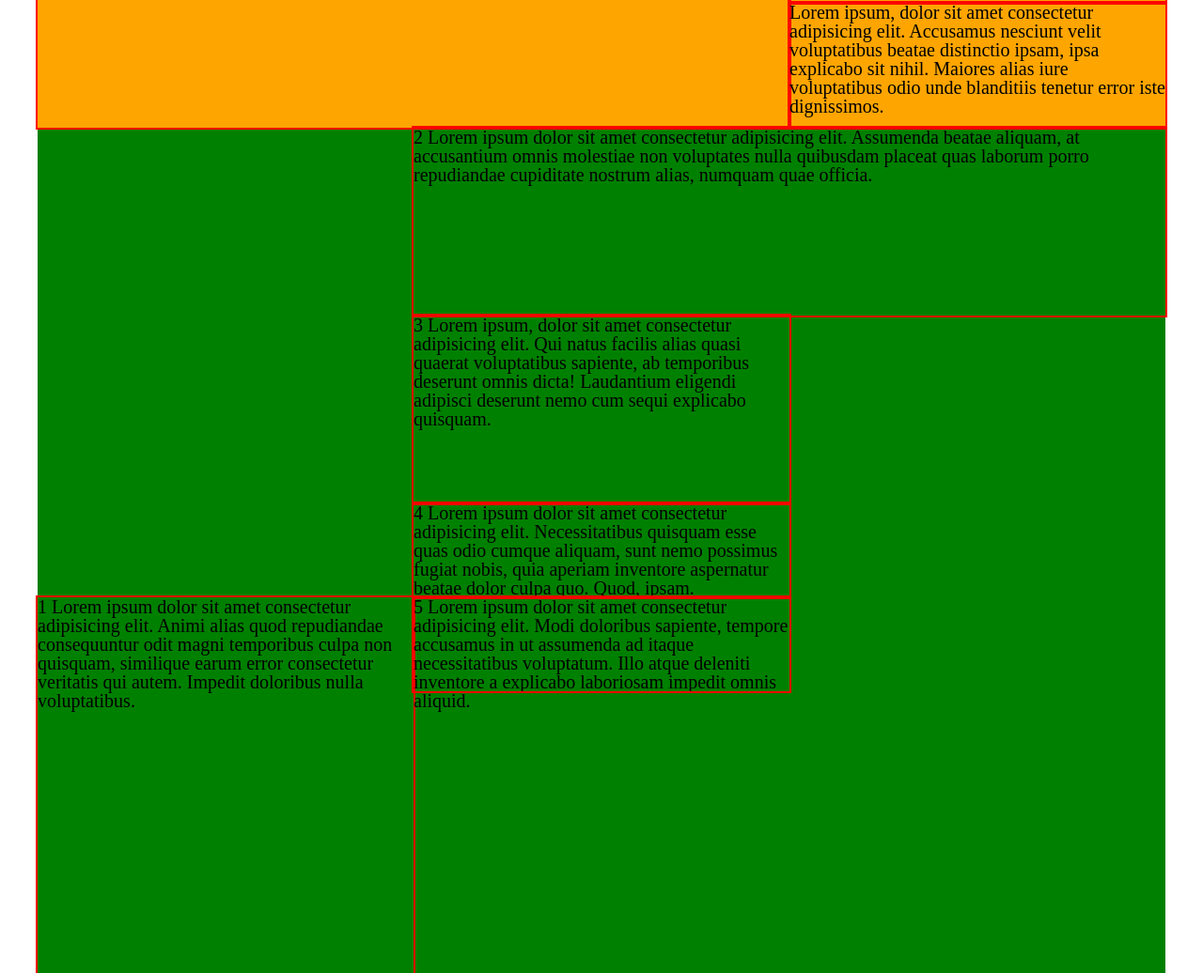
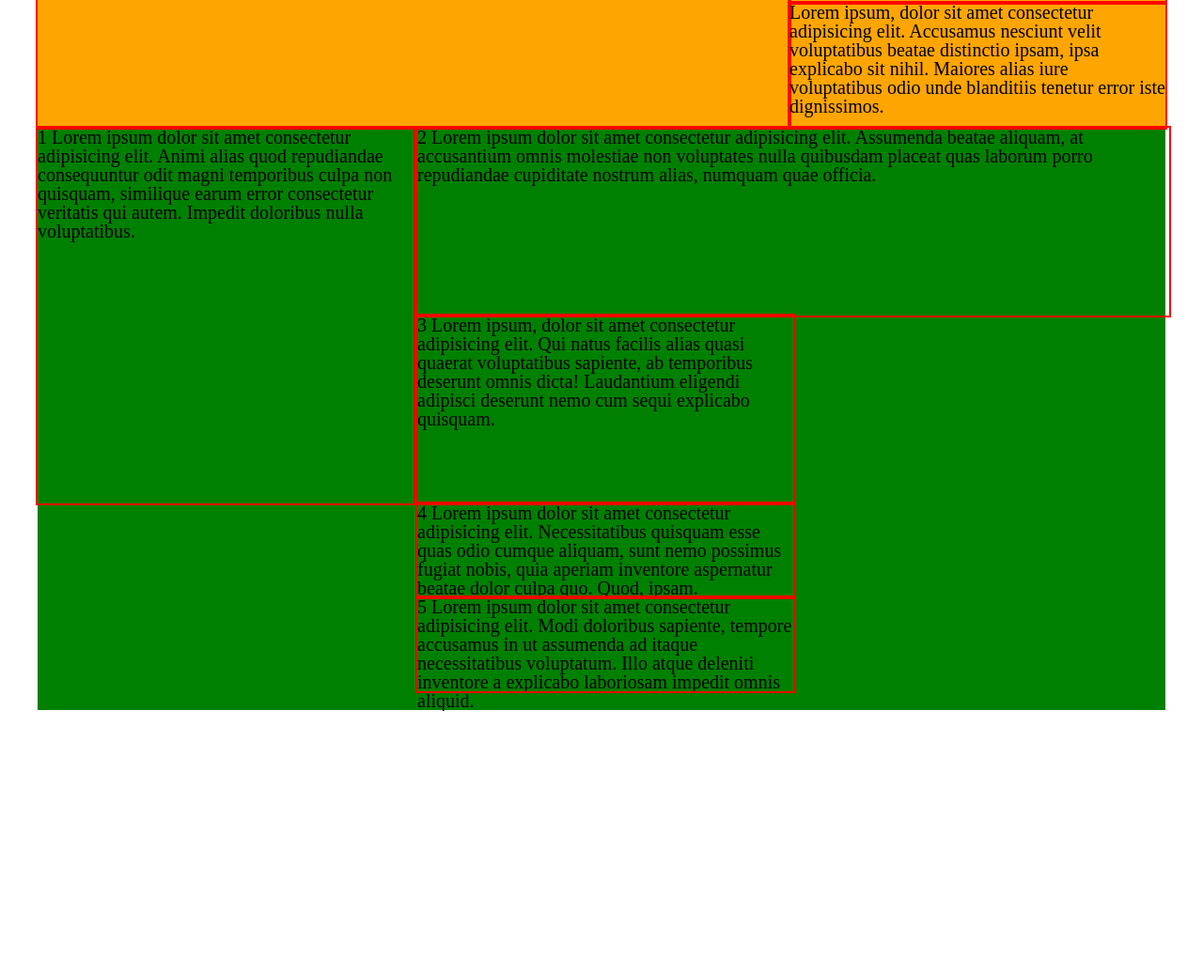
Before and after one commit to ShadowMoradY/HW-6, a plain HTML site: page index.html in a window 1280 px wide. Shown: the part 664-1700 px from the top of the page at 94% size. After the commit the page ends 1421 px from the top, so only its background shows below. Drawn offline with Linux system fonts and the light colour scheme.

Commit message:
changeinline

```diff
--- a/css/styles.css
+++ b/css/styles.css
@@ -50,7 +50,6 @@
 
 .third-block {
     background: green;
-    font-size: 0;
 }
 .third-block>div {
     width: 400px;
@@ -78,7 +77,6 @@
 
 .d-inline {
     display: inline-block;
-    font-size: 20px;
 }
 
 .h-100 {
@@ -87,3 +85,16 @@
 .h-400 {
     height: 400px;
 }
+.vatop {
+    vertical-align: top;
+}
+
+.w-auto {
+    width: auto;
+}
+.fz-0 {
+    font-size: 0;
+}
+.fz-20 {
+    font-size: 20px;
+}
--- a/index.html
+++ b/index.html
@@ -26,14 +26,14 @@
         </div>
     </div>
     <div class="third-block conteiner ">
-        <div class="h-400 w-400 outline">1 Lorem ipsum dolor sit amet consectetur adipisicing elit. Animi alias quod repudiandae consequuntur odit magni temporibus culpa non quisquam, similique earum error consectetur veritatis qui autem. Impedit doloribus nulla voluptatibus.</div>
-        <div class="d-inline">
-            <div class="w-800 outline h-200">2 Lorem ipsum dolor sit amet consectetur adipisicing elit. Assumenda beatae aliquam, at accusantium omnis molestiae non voluptates nulla quibusdam placeat quas laborum porro repudiandae cupiditate nostrum alias, numquam quae officia.</div>
-            <div class="d-inline">
-                <div class="outline h-200 w-400">3 Lorem ipsum, dolor sit amet consectetur adipisicing elit. Qui natus facilis alias quasi quaerat voluptatibus sapiente, ab temporibus deserunt omnis dicta! Laudantium eligendi adipisci deserunt nemo cum sequi explicabo quisquam.</div>
+        <div class="d-inline h-400 w-400 outline vatop">1 Lorem ipsum dolor sit amet consectetur adipisicing elit. Animi alias quod repudiandae consequuntur odit magni temporibus culpa non quisquam, similique earum error consectetur veritatis qui autem. Impedit doloribus nulla voluptatibus.</div>
+        <div class="d-inline w-800 fz-0">
+            <div class="d-inline w-800 outline h-200 fz-20">2 Lorem ipsum dolor sit amet consectetur adipisicing elit. Assumenda beatae aliquam, at accusantium omnis molestiae non voluptates nulla quibusdam placeat quas laborum porro repudiandae cupiditate nostrum alias, numquam quae officia.</div>
+            <div class="fz-0">
+                <div class="d-inline outline h-200 w-400 fz-20">3 Lorem ipsum, dolor sit amet consectetur adipisicing elit. Qui natus facilis alias quasi quaerat voluptatibus sapiente, ab temporibus deserunt omnis dicta! Laudantium eligendi adipisci deserunt nemo cum sequi explicabo quisquam.</div>
                 <div class="d-inline">
-                    <div class="w-400 h-100 outline">4 Lorem ipsum dolor sit amet consectetur adipisicing elit. Necessitatibus quisquam esse quas odio cumque aliquam, sunt nemo possimus fugiat nobis, quia aperiam inventore aspernatur beatae dolor culpa quo. Quod, ipsam.</div>
-                    <div class="w-400 h-100 outline">5 Lorem ipsum dolor sit amet consectetur adipisicing elit. Modi doloribus sapiente, tempore accusamus in ut assumenda ad itaque necessitatibus voluptatum. Illo atque deleniti inventore a explicabo laboriosam impedit omnis aliquid.</div>
+                    <div class="w-400 h-100 outline fz-20">4 Lorem ipsum dolor sit amet consectetur adipisicing elit. Necessitatibus quisquam esse quas odio cumque aliquam, sunt nemo possimus fugiat nobis, quia aperiam inventore aspernatur beatae dolor culpa quo. Quod, ipsam.</div>
+                    <div class="w-400 h-100 outline fz-20">5 Lorem ipsum dolor sit amet consectetur adipisicing elit. Modi doloribus sapiente, tempore accusamus in ut assumenda ad itaque necessitatibus voluptatum. Illo atque deleniti inventore a explicabo laboriosam impedit omnis aliquid.</div>
                 </div>
             </div>
         </div>
```
